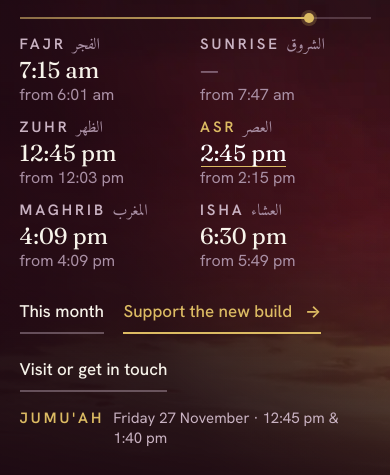
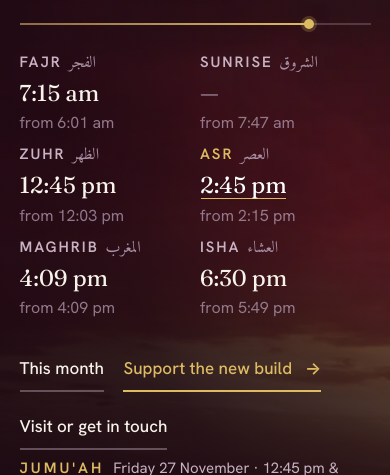
Before and after one commit to yameenbux/Taiyabah-Masjid-HomeSmartScreen, a plain HTML site: page index.html in a window 390 px wide. Shown: the part 369-844 px from the top of the page. Drawn offline with Linux system fonts and the light colour scheme; no server answers.

Commit message:
Give the floor of the screen room to breathe
On a 1366x1024 iPad the bottom of the screen was three rows stacked in 24 to
29 pixel steps while .stage, which is flex:1 and bottom-aligns the hero, sat
holding 172 pixels of dead air between the header and the countdown. The
spacing was not tight because the screen was full. It was tight because the
slack was in the wrong place.

The links and the Jumu'ah note now share one line, links left and Jumu'ah
right. They were on separate rows, and once the MasjidOne credit came out of
the corner the whole right-hand half of the lower row was empty while the two
rows crowded each other. Merging them hands a complete row back.

What that bought is spent on the times: the gaps either side of the rule and
above the floor row go from 24-29px to 53-58px, and each cell's own label,
time and "from" line get nearly double the space between them. The prayer
names no longer wrap - a wrapped "SUNRISE / الشروق" made its column a line
taller than the five beside it and threw the whole row out of alignment, so
the tracking is tighter and the line is held. "from 6:01 am" drops to third
in the hierarchy where it belongs; at 1.85vmin it was nearly the size of the
prayer's own name, so every cell read as three competing lines rather than a
label, a time and a footnote. The three links step down too: they are ways
out of the screen, not the point of it, and they had more weight than the
prayer times directly above them.

The layout suite caught a regression on the way: dropping the clamp minimums
along with the vmin terms took t-en, t-begins and the floor row under the
15px floor on three viewports. The minimum is the accessibility floor and
only binds on small screens, so the hierarchy belongs in the vmin term and
the minimums went back to 15px.

Also dropped a redundant margin-left:auto on the Jumu'ah line. space-between
already separates the two on one line, and the auto margin only did anything
once the row wrapped in portrait, where it stranded Jumu'ah against the right
edge on a line with nothing to balance it.

139px of sky remains above the hero, which is the backdrop rather than waste.

All ten suites green.

Co-Authored-By: Claude Opus 5 <noreply@anthropic.com>
Claude-Session: https://claude.ai/code/session_015nP8qLken3Xc1jYdUHMaf4

```diff
--- a/index.html
+++ b/index.html
@@ -346,7 +346,7 @@ a:focus-visible,
    wherever the day has got to. A plain divider would have been one more
    piece of furniture; this is the same hairline carrying the information
    the removed day-band used to. */
-.daygroup{flex:0 0 auto;margin-top:clamp(20px,3.4vmin,56px)}
+.daygroup{flex:0 0 auto;margin-top:clamp(26px,5.2vmin,84px)}
 .rule{position:relative;height:2px;background:rgba(201,178,194,.26);overflow:visible}
 .rule-fill{position:absolute;left:0;top:0;bottom:0;width:0;
   background:linear-gradient(90deg,rgba(198,162,76,.5),var(--gold-bright));
@@ -356,17 +356,29 @@ a:focus-visible,
   box-shadow:0 0 0 clamp(3px,.45vmin,7px) rgba(220,187,99,.22);transition:left 1s linear}
 
 /* ---- the six times: one row, no boxes ---- */
+/* Spacing here is bought, not invented. .stage above is flex:1 and bottom-
+   aligns the hero, so on a 1366x1024 iPad it was holding 172px of dead air
+   between the header and the countdown while these three lines crowded each
+   other at the floor in 24-29px steps. Everything added below comes out of
+   that slack. */
 .times{flex:0 0 auto;display:grid;grid-template-columns:repeat(6,1fr);
-  gap:clamp(10px,1.4vw,30px);margin-top:clamp(16px,2.4vmin,38px)}
-.t-item{min-width:0;display:flex;flex-direction:column;align-items:flex-start;gap:clamp(2px,.5vmin,8px)}
-.t-name{display:flex;align-items:baseline;gap:.4em;flex-wrap:wrap;min-width:0}
-.t-en{font-size:clamp(15px,1.9vmin,29px);font-weight:600;letter-spacing:.2em;text-transform:uppercase;
-  color:var(--on-2);line-height:1.3}
-.t-ar{font-family:"Amiri",serif;font-size:clamp(16px,2vmin,31px);color:var(--on-3);line-height:1.3}
+  gap:clamp(14px,2vw,44px);margin-top:clamp(28px,5.2vmin,82px)}
+.t-item{min-width:0;display:flex;flex-direction:column;align-items:flex-start;
+  gap:clamp(8px,1.25vmin,19px)}
+/* nowrap, because a wrapped "SUNRISE / الشروق" made its column a line taller
+   than the five beside it and the whole row looked misaligned. The tighter
+   tracking is what buys the space to keep them on one line. */
+.t-name{display:flex;align-items:baseline;gap:.42em;min-width:0;white-space:nowrap}
+.t-en{font-size:clamp(15px,1.72vmin,26px);font-weight:600;letter-spacing:.13em;text-transform:uppercase;
+  color:var(--on-2);line-height:1.25}
+.t-ar{font-family:"Amiri",serif;font-size:clamp(15px,1.8vmin,28px);color:var(--on-3);line-height:1.25}
 .t-jamaah{font-family:"Fraunces",Georgia,serif;font-weight:400;color:var(--on-1);
-  font-size:clamp(24px,3.2vmin,54px);line-height:1.1}
+  font-size:clamp(26px,3.5vmin,58px);line-height:1.05}
 .t-jamaah.none{color:var(--on-3)}
-.t-begins{font-size:clamp(16px,1.85vmin,28px);color:var(--on-3);line-height:1.3}
+/* Third in the hierarchy and now looks it. At 1.85vmin it was nearly the
+   size of the prayer's own name, so each cell read as three competing lines
+   instead of a label, a time, and a footnote. */
+.t-begins{font-size:clamp(15px,1.5vmin,22px);color:var(--on-3);opacity:.82;line-height:1.25}
 /* Where we are now: the name goes gold and a rule appears under the time.
    Two cues, so it survives a colour-blind reader and a sunlit screen. */
 .t-item.is-now .t-en{color:var(--gold-bright)}
@@ -376,10 +388,13 @@ a:focus-visible,
 /* Horizon has no panels, so these are underlined links — but they are the
    only touch targets on the page, so they carry real padding to clear the
    44px minimum and a focus ring the D-pad can land on. */
-.quicklinks{flex:0 0 auto;display:flex;align-items:center;gap:clamp(16px,2.6vw,56px);
-  flex-wrap:wrap;margin-top:clamp(18px,2.8vmin,44px)}
+.quicklinks{display:flex;align-items:center;gap:clamp(16px,2.4vw,50px);
+  flex-wrap:wrap;min-width:0}
+/* Stepped down from 2.3vmin. These are three ways out of the screen, not
+   the point of it, and at the old size they carried more weight than the
+   prayer times directly above them. */
 .quicklink{background:none;border:none;color:var(--on-1);cursor:pointer;text-align:left;
-  font-size:clamp(18px,2.3vmin,37px);font-weight:500;line-height:1.2;
+  font-size:clamp(16px,1.95vmin,30px);font-weight:500;line-height:1.2;
   padding:clamp(9px,1.2vmin,18px) 0;min-height:44px;
   border-bottom:2px solid rgba(201,178,194,.4);
   transition:color .18s ease,border-color .18s ease}
@@ -455,9 +470,9 @@ a:focus-visible,
 body.nodata .daygroup,body.nodata .times{display:none}
 
 /* ---- the floor line ---- */
-.footline{flex:0 0 auto;display:flex;align-items:baseline;justify-content:space-between;
-  gap:clamp(12px,2.4vw,40px);margin-top:clamp(16px,2.4vmin,38px);
-  font-size:clamp(15px,1.7vmin,26px);color:var(--on-2);flex-wrap:wrap}
+.footline{flex:0 0 auto;display:flex;align-items:center;justify-content:space-between;
+  gap:clamp(14px,2.4vw,44px);margin-top:clamp(30px,5.6vmin,88px);
+  font-size:clamp(15px,1.6vmin,24px);color:var(--on-2);flex-wrap:wrap}
 .jumline{display:flex;align-items:baseline;gap:.6em;min-width:0}
 .jumline .k{font-weight:600;letter-spacing:.2em;text-transform:uppercase;color:var(--gold-bright)}
 .jumline .v{color:var(--on-2)}
@@ -647,18 +662,6 @@ body.nodata .daygroup,body.nodata .times{display:none}
 
   <section class="times" id="times"></section>
 
-  <nav class="quicklinks">
-    <button class="quicklink" id="btn-month" type="button">
-      <span class="v">This month</span>
-    </button>
-    <button class="quicklink primary" id="btn-support" type="button">
-      <span class="v">Support the new build</span>
-      <span class="go" aria-hidden="true">→</span>
-    </button>
-    <button class="quicklink" id="btn-contact" type="button">
-      <span class="v">Visit or get in touch</span>
-    </button>
-  </nav>
 
   <div class="donate" id="donate" hidden>
     <span class="code" id="donate-code"></span>
@@ -667,7 +670,24 @@ body.nodata .daygroup,body.nodata .times{display:none}
 
   <div class="expiry" id="expiry" hidden><span class="dot"></span><span id="expiry-text"></span></div>
 
+  <!-- One floor row, not two. The links sat on their own line with the
+       Jumu'ah note on another below it, and after the MasjidOne credit came
+       out the whole right-hand half of that second line was empty while the
+       two rows crowded each other. They share a line now: links left,
+       Jumu'ah right, which gives a whole row back to the prayer times. -->
   <div class="footline">
+    <nav class="quicklinks">
+      <button class="quicklink" id="btn-month" type="button">
+        <span class="v">This month</span>
+      </button>
+      <button class="quicklink primary" id="btn-support" type="button">
+        <span class="v">Support the new build</span>
+        <span class="go" aria-hidden="true">→</span>
+      </button>
+      <button class="quicklink" id="btn-contact" type="button">
+        <span class="v">Visit or get in touch</span>
+      </button>
+    </nav>
     <div class="jumline" id="jummah-line"></div>
   </div>
 </div>
```
Also changed, not shown: template.html (+47 -27 lines).
